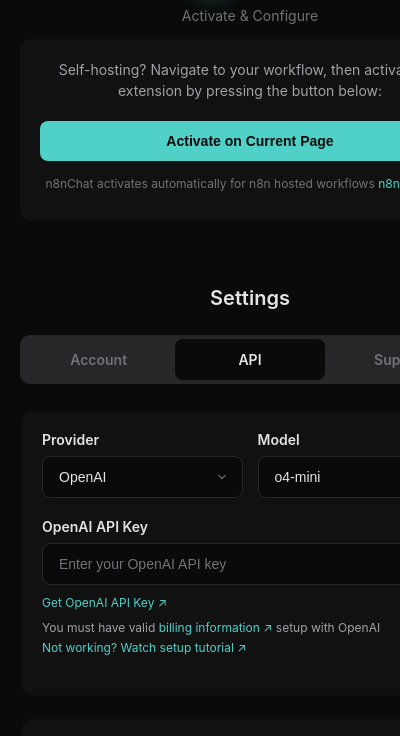
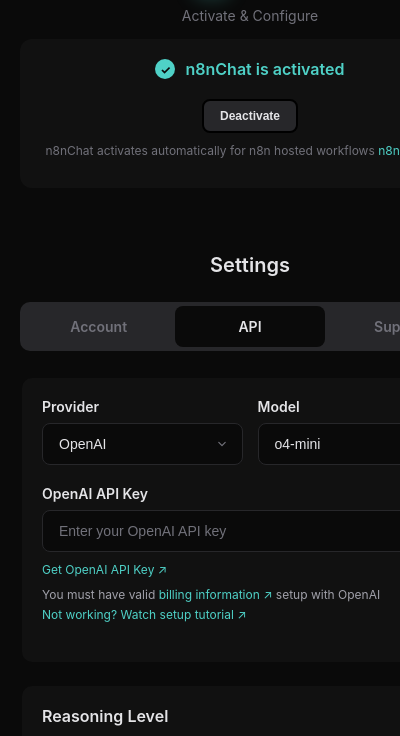
Before and after one commit to ekenesbek/8pilot, a browser extension: page popup-final.html in a window 400 px wide. Shown: the part 78-814 px from the top of the page. Drawn offline with Linux system fonts and the light colour scheme.

Commit message:
deactivate button added

```diff
--- a/popup-final.html
+++ b/popup-final.html
@@ -185,14 +185,9 @@
         }
 
         .deactivate-btn {
-            position: fixed;
-            bottom: 20px;
-            right: 20px;
-            width: 50px;
-            height: 50px;
             background: #27272a;
-            border: 2px solid #4fd1c7;
-            border-radius: 50%;
+            border: 2px solid #000000;
+            border-radius: 8px;
             color: #e4e4e7;
             cursor: pointer;
             display: none;
@@ -201,7 +196,9 @@
             font-size: 12px;
             font-weight: 600;
             transition: all 0.3s ease;
-            z-index: 1000;
+            padding: 8px 16px;
+            margin: 15px auto 10px;
+            width: fit-content;
         }
 
         .deactivate-btn.active {
@@ -211,7 +208,8 @@
         .deactivate-btn:hover {
             background: #4fd1c7;
             color: #0a0a0a;
-            transform: scale(1.1);
+            border-color: #4fd1c7;
+            transform: translateY(-1px);
         }
 
         .auto-note {
@@ -750,11 +748,12 @@
                 <button class="activate-btn" id="activateBtn">
                     Activate on Current Page
                 </button>
+
+                <!-- Deactivate Button -->
+                <button class="deactivate-btn" id="deactivateBtn">Deactivate</button>
+
                 <div class="auto-note">n8nChat activates automatically for n8n hosted workflows <a href="https://n8n.io/?ps_partner_key=NWJjYmYyYmI3ODg3&ps_xid=mIyHZrXzAHSklW&gsxid=mIyHZrXzAHSklW&gspk=NWJjYmYyYmI3ODg3" target="_blank" class="hosted-link">n8n hosted ↗</a></div>
             </div>
-
-            <!-- Deactivate Button -->
-            <button class="deactivate-btn" id="deactivateBtn">OFF</button>
         </div>
 
         <!-- Settings Title -->
--- a/popup-final.js
+++ b/popup-final.js
@@ -80,6 +80,33 @@
     const statusDisplay = document.getElementById('statusDisplay');
     const sectionDescription = document.getElementById('sectionDescription');
     const deactivateBtn = document.getElementById('deactivateBtn');
+
+    // Check if extension is already activated on page load
+    function checkActivationStatus() {
+        // Check if status display is already active (meaning extension is activated)
+        if (statusDisplay && statusDisplay.classList.contains('active')) {
+            console.log('Extension is already activated');
+            // Show deactivate button
+            if (deactivateBtn) {
+                deactivateBtn.classList.add('active');
+            }
+        } else {
+            // If status display is not active, check if it should be (for demo purposes)
+            // This simulates the "n8nChat is activated" state
+            console.log('Checking if extension should be activated...');
+            // For demo, let's show the activated state
+            if (statusDisplay && activateSection) {
+                activateSection.classList.add('activated');
+                statusDisplay.classList.add('active');
+                sectionDescription.style.display = 'none';
+                activateBtn.style.display = 'none';
+                deactivateBtn.classList.add('active');
+            }
+        }
+    }
+
+    // Check activation status on page load
+    checkActivationStatus();
 
     if (activateBtn) {
         activateBtn.addEventListener('click', function(e) {
```
